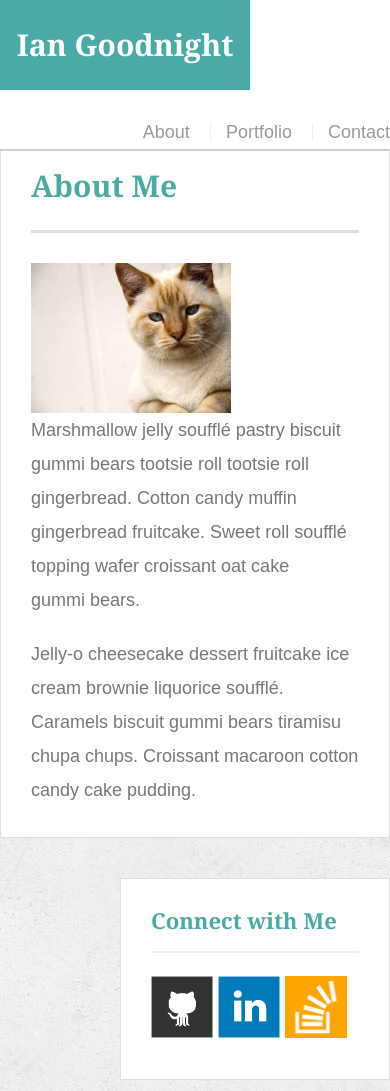
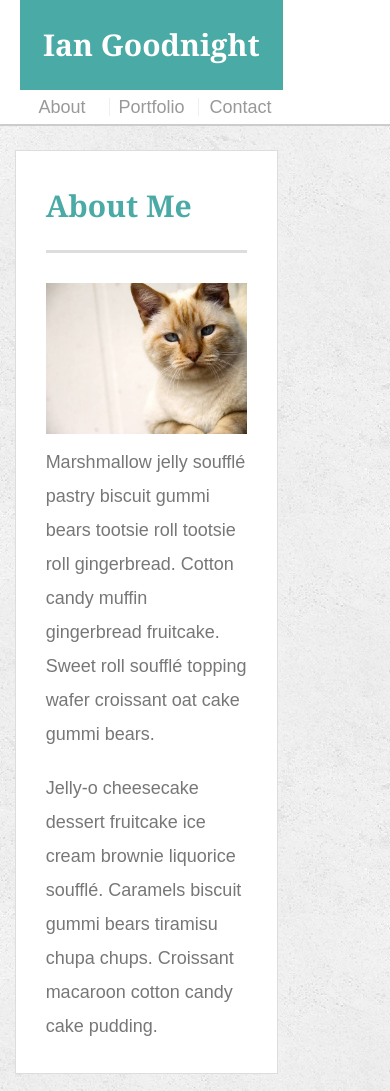
Before and after one commit to iangoodnight/Responsive_Portfolio, a plain HTML site: page index.html in a window 390 px wide. Shown: the top 1091 px of the page. Drawn offline with Linux system fonts and the light colour scheme.

Commit message:
added @media queries

```diff
--- a/assets/css/style.css
+++ b/assets/css/style.css
@@ -237,3 +237,81 @@ input[type=submit] {
   background: #4aaaa5;
   border: 0 none;
 }
+@media screen and (max-width: 980px) {
+  .container {
+    width: 75%;
+    margin: 0px auto;
+  }
+  .main-section {
+    width: 58%;
+  }
+  .sidebar {
+    width: 40%;
+  }
+  .auth-image {
+    width: 100%;
+    float: none;
+  }
+}
+
+@media screen and (max-width: 768px) {
+  .container {
+    margin: 0px;
+  }
+  .main-section {
+    max-width: 728px;
+    width: 100%;
+    margin: 20px auto;
+    float: none;
+  }
+  .sidebar {
+    max-width: 728px;
+    width: 100%;
+    margin: 40px auto;
+    float: none;
+  }
+  #masthead {
+    padding: 0px 20px;
+  }
+}
+
+@media screen and (max-width: 640px) {
+  header {
+    position: static;
+  }
+  .container {
+    margin: 0px;
+  }
+  #logo {
+    width: 100%;
+  }
+  nav {
+    width: 100%;
+    margin: 0 auto;
+  }
+  nav a {
+    width: 32%;
+    margin: 0 auto;
+    text-align: center;
+    padding: 0px;
+  }
+
+  .sidebar {
+    width: 90%;
+    margin: 20px auto;
+    float: none;
+  }
+  .main-section {
+    width: 90%;
+    margin: 20px auto;
+    float: none;
+  }
+  .auth-image {
+    width: 100%;
+  }
+
+  footer {
+    width: 90%;
+    margin: 20px auto;
+  }
+}
--- a/index.html
+++ b/index.html
@@ -3,6 +3,7 @@
 
 <head>
   <meta charset="UTF-8">
+  <meta name="viewport" content="width=device-width, initial scale=1.-0">
   <title>About | Ian Goodnight</title>
   <link rel="stylesheet" type="text/css" href="assets/css/reset.css">
   <link rel="stylesheet" type="text/css" href="assets/css/style.css">
```
Also changed, not shown: contact.html (+1 -0 lines), portfolio.html (+1 -0 lines), 2 other files.
